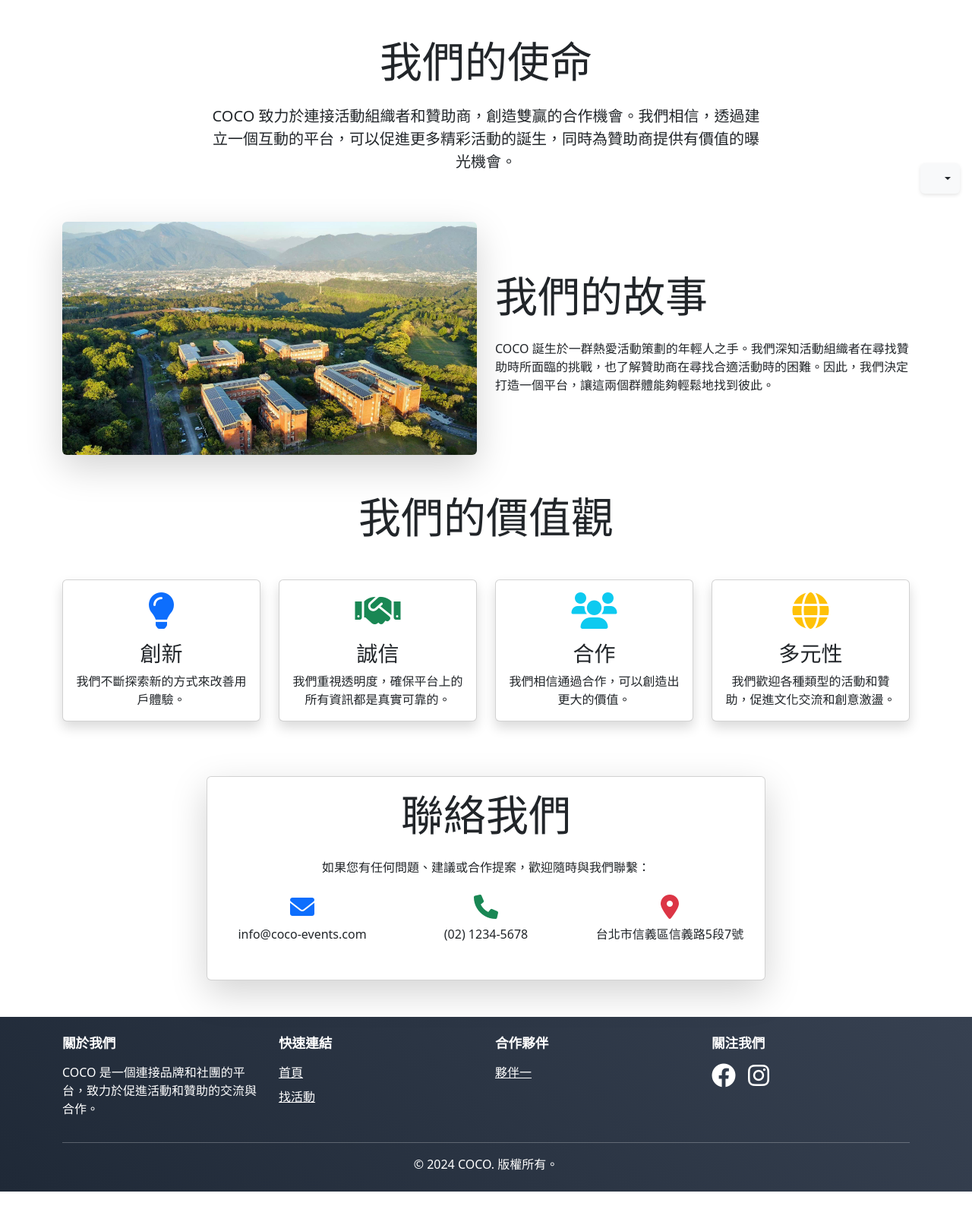
After one commit to Carlin421/cococo, a Django app: page /about/ in a window 1280 px wide. The commit adds this page. Shown: the part 529-2146 px from the top of the page at 76% size. Run offline with Django 5.2, Linux system fonts and the light colour scheme; some libraries are stand-ins or nearby versions.

Commit message:
新增關於我們頁面、新增一些動畫

```diff
--- a/event_matcher/events/templates/base.html
+++ b/event_matcher/events/templates/base.html
@@ -7,44 +7,38 @@
     <meta name="viewport" content="width=device-width, initial-scale=1">
     <title>{% block title %}COCO{% endblock %}</title>
 
-    <!-- 引入 Bootstrap CSS -->
-    <link rel="stylesheet" href="https://cdn.jsdelivr.net/npm/@docsearch/css@3">
+    <!-- 引入 Bootstrap CSS 和自訂 CSS -->
     <link href="{% static 'css/styles.css' %}" rel="stylesheet">
-
     {% bootstrap_css %}
     {% bootstrap_javascript %}
     <link rel="stylesheet" href="https://cdnjs.cloudflare.com/ajax/libs/font-awesome/6.0.0-beta3/css/all.min.css">
-<style>
-  .feature-box {
-    transition: transform 0.3s ease-in-out;
-  }
-  .feature-box:hover {
-    transform: translateY(-5px);
-  }
-  .icon {
-    transition: transform 0.3s ease-in-out;
-  }
-  .feature-box:hover .icon {
-    transform: scale(1.1);
-  }
-</style>
 
     <style>
-        /* 自訂樣式 */
-        .bd-placeholder-img { font-size: 1.125rem; text-anchor: middle; }
-        @media (min-width: 768px) { .bd-placeholder-img-lg { font-size: 3.5rem; } }
-        .b-example-divider { width: 100%; height: 3rem; background-color: rgba(0, 0, 0, .1); }
-        .bd-mode-toggle { z-index: 1500; }
+      .custom-navbar {
+        background: linear-gradient(45deg, #0F2027, #203A43);
+    }
+    footer.bg-dark {
+        background: linear-gradient(45deg, #1F2937, #374151);
+    }
+
+        /* 按鈕動畫 */
+        .btn-primary, .btn-outline-light { transition: transform 0.2s ease, background-color 0.2s; }
+        .btn-primary:hover, .btn-outline-light:hover { transform: scale(1.05); }
+
+        /* 主題切換按鈕 */
+        .bd-mode-toggle button { background: #f8f9fa; border: none; box-shadow: 0 2px 5px rgba(0,0,0,0.1); transition: background 0.3s; }
+        .bd-mode-toggle button:hover { background: #e9ecef; }
+        .bd-mode-toggle svg { fill: #0056b3; }
+
+        /* Navbar連結樣式 */
+        .navbar-nav .nav-link { font-weight: 500; transition: color 0.3s; }
+        .navbar-nav .nav-link:hover { color: #f8f9fa; font-weight: bold; }
+        @media (max-width: 768px) { .navbar-nav .nav-link { text-align: center; padding: 0.75rem 0; } }
+
+        /* Footer 樣式 */
+        footer .col-md-3 h5 { font-size: 1.1rem; font-weight: bold; margin-bottom: 1rem; }
+        footer .list-unstyled li { margin-bottom: 0.5rem; }
     </style>
-    <script>
-      function checkLoginAndFavorite(event, loginUrl) {
-          {% if not user.is_authenticated %}
-              event.preventDefault();
-              alert('請先登入以收藏此項目。');
-              window.location.href = loginUrl;
-          {% endif %}
-      }
-      </script>
 </head>
 <body>
 
@@ -54,21 +48,9 @@
     <svg class="bi my-1 theme-icon-active" width="1em" height="1em"><use href="#circle-half"></use></svg>
   </button>
   <ul class="dropdown-menu dropdown-menu-end shadow">
-    <li>
-      <button type="button" class="dropdown-item d-flex align-items-center" data-bs-theme-value="light">
-        淺色
-      </button>
-    </li>
-    <li>
-      <button type="button" class="dropdown-item d-flex align-items-center" data-bs-theme-value="dark">
-        深色
-      </button>
-    </li>
-    <li>
-      <button type="button" class="dropdown-item d-flex align-items-center active" data-bs-theme-value="auto">
-        自動
-      </button>
-    </li>
+    <li><button type="button" class="dropdown-item d-flex align-items-center" data-bs-theme-value="light">淺色</button></li>
+    <li><button type="button" class="dropdown-item d-flex align-items-center" data-bs-theme-value="dark">深色</button></li>
+    <li><button type="button" class="dropdown-item d-flex align-items-center active" data-bs-theme-value="auto">自動</button></li>
   </ul>
 </div>
 
@@ -85,6 +67,7 @@
             <li class="nav-item"><a class="nav-link active" href="{% url 'event_list' %}">首頁</a></li>
             <li class="nav-item"><a class="nav-link" href="{% url 'activitynew_list' %}">找活動</a></li>
             <li class="nav-item"><a class="nav-link" href="{% url 'sponsorship_list' %}">找贊助</a></li>
+            <li class="nav-item"><a class="nav-link" href="{% url 'about_us' %}">關於我們</a></li>
           </ul>
           <div class="d-flex align-items-center">
             {% if user.is_authenticated %}
@@ -109,51 +92,25 @@
 <footer class="bg-dark text-white mt-5">
     <div class="container py-4">
         <div class="row">
-            <!-- 關於我們 -->
-            <div class="col-md-3">
-                <h5>關於我們</h5>
-                <p>COCO 是一個連接品牌和社團的平台，致力於促進活動和贊助的交流與合作。</p>
-            </div>
-            <!-- 快速連結 -->
-            <div class="col-md-3">
-                <h5>快速連結</h5>
-                <ul class="list-unstyled">
-                    <li><a href="{% url 'event_list' %}" class="text-white">首頁</a></li>
-                    <li><a href="#" class="text-white">找活動</a></li>
-                    <li><a href="#" class="text-white">找贊助</a></li>
-                    <li><a href="#" class="text-white">聯絡我們</a></li>
-                </ul>
-            </div>
-            <!-- 合作夥伴 -->
-            <div class="col-md-3">
-                <h5>合作夥伴</h5>
-                <!-- 在這裡預留空間展示合作夥伴的標誌或連結 -->
-                <ul class="list-unstyled">
-                    <li><a href="#" class="text-white">夥伴一</a></li>
-                    <li><a href="#" class="text-white">夥伴二</a></li>
-                    <li><a href="#" class="text-white">夥伴三</a></li>
-                </ul>
-            </div>
-            <!-- 關注我們 -->
-            <div class="col-md-3">
-                <h5>關注我們</h5>
-                <a href="#" class="text-white me-3"><i class="fab fa-facebook fa-2x"></i></a>
-                <a href="#" class="text-white me-3"><i class="fab fa-twitter fa-2x"></i></a>
-                <a href="#" class="text-white"><i class="fab fa-instagram fa-2x"></i></a>
-            </div>
+            <div class="col-md-3"><h5>關於我們</h5><p>COCO 是一個連接品牌和社團的平台，致力於促進活動和贊助的交流與合作。</p></div>
+            <div class="col-md-3"><h5>快速連結</h5><ul class="list-unstyled"><li><a href="{% url 'event_list' %}" class="text-white">首頁</a></li><li><a href="#" class="text-white">找活動</a></li></ul></div>
+            <div class="col-md-3"><h5>合作夥伴</h5><ul class="list-unstyled"><li><a href="#" class="text-white">夥伴一</a></li></ul></div>
+            <div class="col-md-3"><h5>關注我們</h5><a href="#" class="text-white me-3"><i class="fab fa-facebook fa-2x"></i></a><a href="#" class="text-white"><i class="fab fa-instagram fa-2x"></i></a></div>
         </div>
         <hr class="bg-white">
-        <div class="text-center">
-            <p class="mb-0">&copy; 2024 COCO. 版權所有。</p>
-        </div>
+        <div class="text-center"><p class="mb-0">&copy; 2024 COCO. 版權所有。</p></div>
     </div>
 </footer>
 
-<!-- 引入 Font Awesome -->
-<script src="https://kit.fontawesome.com/your-fontawesome-kit.js" crossorigin="anonymous"></script>
+<!-- 引入 ScrollReveal 動畫庫 -->
+<script src="https://unpkg.com/scrollreveal"></script>
+<script>
+    document.addEventListener("DOMContentLoaded", function() {
+        ScrollReveal().reveal('.feature-box', { interval: 100, origin: 'bottom', distance: '20px', duration: 500 });
+    });
+</script>
 
 <!-- 引入 Bootstrap Bundle JS -->
 <script src="https://cdn.jsdelivr.net/npm/bootstrap@5.3.3/dist/js/bootstrap.bundle.min.js"></script>
-
 </body>
 </html>
--- /dev/null
+++ b/event_matcher/events/templates/events/aboutus.html
@@ -0,0 +1,152 @@
+{% extends 'base.html' %}
+{% load static %}
+
+{% block title %}COCO - 關於我們{% endblock %}
+
+
+
+{% block content %}
+<!-- Hero Section -->
+<section class="hero-section mb-5">
+    <div class="container">
+        <h1 class="display-2 mb-4">關於 COCO</h1>
+        <p class="lead">連接夢想，成就精彩</p>
+    </div>
+</section>
+
+<div class="container my-5">
+    <!-- Mission Section -->
+    <div class="row mb-5 fade-in">
+        <div class="col-lg-8 offset-lg-2 text-center">
+            <h2 class="display-4 mb-4">我們的使命</h2>
+            <p class="lead">COCO 致力於連接活動組織者和贊助商，創造雙贏的合作機會。我們相信，透過建立一個互動的平台，可以促進更多精彩活動的誕生，同時為贊助商提供有價值的曝光機會。</p>
+        </div>
+    </div>
+
+    <!-- Story Section -->
+    <div class="row mb-5 fade-in">
+        <div class="col-md-6">
+            <img src="{% static 'aboutus images/our-story.jpg' %}" alt="Our Story" class="img-fluid rounded shadow-lg">
+        </div>
+        <div class="col-md-6 d-flex align-items-center">
+            <div>
+                <h2 class="display-4 mb-4">我們的故事</h2>
+                <p>COCO 誕生於一群熱愛活動策劃的年輕人之手。我們深知活動組織者在尋找贊助時所面臨的挑戰，也了解贊助商在尋找合適活動時的困難。因此，我們決定打造一個平台，讓這兩個群體能夠輕鬆地找到彼此。</p>
+            </div>
+        </div>
+    </div>
+
+    <!-- Values Section -->
+    <h2 class="display-4 text-center mb-5 fade-in">我們的價值觀</h2>
+    <div class="row mb-5">
+        <div class="col-md-3 mb-4 fade-in">
+            <div class="card value-card h-100 shadow">
+                <div class="card-body text-center">
+                    <i class="fas fa-lightbulb fa-3x mb-3 text-primary"></i>
+                    <h3 class="card-title">創新</h3>
+                    <p class="card-text">我們不斷探索新的方式來改善用戶體驗。</p>
+                </div>
+            </div>
+        </div>
+        <div class="col-md-3 mb-4 fade-in">
+            <div class="card value-card h-100 shadow">
+                <div class="card-body text-center">
+                    <i class="fas fa-handshake fa-3x mb-3 text-success"></i>
+                    <h3 class="card-title">誠信</h3>
+                    <p class="card-text">我們重視透明度，確保平台上的所有資訊都是真實可靠的。</p>
+                </div>
+            </div>
+        </div>
+        <div class="col-md-3 mb-4 fade-in">
+            <div class="card value-card h-100 shadow">
+                <div class="card-body text-center">
+                    <i class="fas fa-users fa-3x mb-3 text-info"></i>
+                    <h3 class="card-title">合作</h3>
+                    <p class="card-text">我們相信通過合作，可以創造出更大的價值。</p>
+                </div>
+            </div>
+        </div>
+        <div class="col-md-3 mb-4 fade-in">
+            <div class="card value-card h-100 shadow">
+                <div class="card-body text-center">
+                    <i class="fas fa-globe fa-3x mb-3 text-warning"></i>
+                    <h3 class="card-title">多元性</h3>
+                    <p class="card-text">我們歡迎各種類型的活動和贊助，促進文化交流和創意激盪。</p>
+                </div>
+            </div>
+        </div>
+    </div>
+
+    <!-- Contact Section -->
+    <div class="row fade-in">
+        <div class="col-lg-8 offset-lg-2">
+            <div class="card shadow-lg">
+                <div class="card-body">
+                    <h2 class="display-4 mb-4 text-center">聯絡我們</h2>
+                    <p class="text-center mb-4">如果您有任何問題、建議或合作提案，歡迎隨時與我們聯繫：</p>
+                    <div class="row">
+                        <div class="col-md-4 text-center mb-3">
+                            <i class="fas fa-envelope fa-2x mb-2 text-primary"></i>
+                            <p>info@coco-events.com</p>
+                        </div>
+                        <div class="col-md-4 text-center mb-3">
+                            <i class="fas fa-phone fa-2x mb-2 text-success"></i>
+                            <p>(02) 1234-5678</p>
+                        </div>
+                        <div class="col-md-4 text-center mb-3">
+                            <i class="fas fa-map-marker-alt fa-2x mb-2 text-danger"></i>
+                            <p>台北市信義區信義路5段7號</p>
+                        </div>
+                    </div>
+                </div>
+            </div>
+        </div>
+    </div>
+</div>
+
+
+
+<script>
+    document.addEventListener('DOMContentLoaded', function() {
+        const fadeElems = document.querySelectorAll('.fade-in');
+        const observer = new IntersectionObserver((entries) => {
+            entries.forEach(entry => {
+                if (entry.isIntersecting) {
+                    entry.target.classList.add('active');
+                    observer.unobserve(entry.target);
+                }
+            });
+        }, {
+            threshold: 0.1
+        });
+        fadeElems.forEach(elem => observer.observe(elem));
+    });
+</script>
+<style>
+    .fade-in {
+        opacity: 0;
+        transform: translateY(20px);
+        transition: opacity 0.5s ease-out, transform 0.5s ease-out;
+    }
+    .fade-in.active {
+        opacity: 1;
+        transform: translateY(0);
+    }
+    .hero-section {
+        background: linear-gradient(rgba(0, 0, 0, 0.5), rgba(0, 0, 0, 0.5)), url('{% static "images/hero-background.jpg" %}') no-repeat center center;
+        background-size: cover;
+        height: 60vh;
+        display: flex;
+        align-items: center;
+        justify-content: center;
+        color: white;
+        text-align: center;
+    }
+    .value-card {
+        transition: transform 0.3s ease-in-out;
+    }
+    .value-card:hover {
+        transform: translateY(-10px);
+    }
+</style>
+{% endblock %}
--- a/event_matcher/events/urls.py
+++ b/event_matcher/events/urls.py
@@ -24,6 +24,7 @@ urlpatterns = [
     path('activity/<int:activity_id>/', views.activity_detail, name='activity_detail'),
     path('sponsorship_list/', views.sponsorship_list, name='sponsorship_list'),
     path('activities/', views.activitynew_list, name='activitynew_list'),
+    path('about/', views.about_us, name='about_us'),
 
 
 ]
--- a/event_matcher/events/views.py
+++ b/event_matcher/events/views.py
@@ -130,3 +130,5 @@ def sponsor_detail(request, sponsor_id):
 def activity_detail(request, activity_id):
     activity = get_object_or_404(Activitynew, pk=activity_id)
     return render(request, 'events/activity_detail.html', {'activity': activity})
+def about_us(request):
+    return render(request, 'events/aboutus.html')
```
Also changed, not shown: event_matcher/events/templates/events/activitynew_list.html (+48 -12 lines), event_matcher/events/templates/events/event_list.html (+46 -19 lines), event_matcher/events/templates/events/sponsorship_list.html (+58 -22 lines), event_matcher/events/static/aboutus images/our-story.jpg (added).
